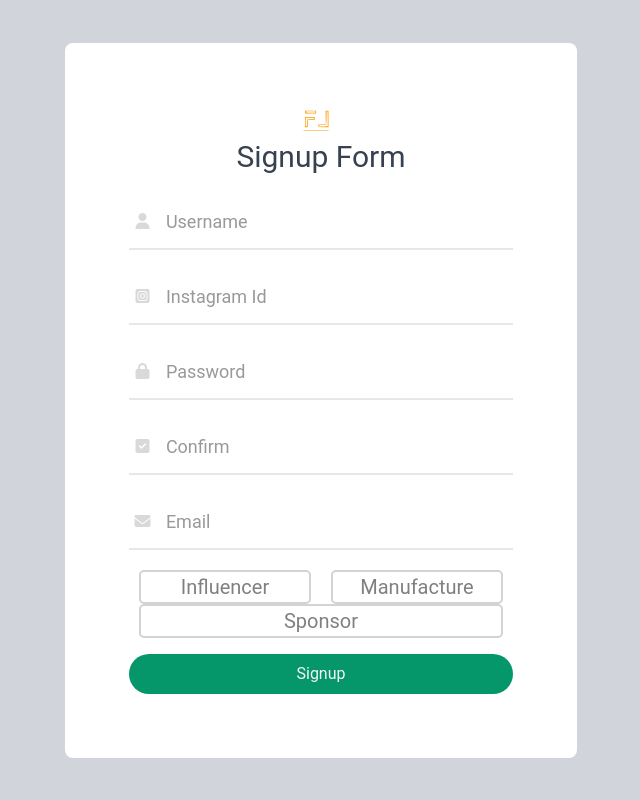
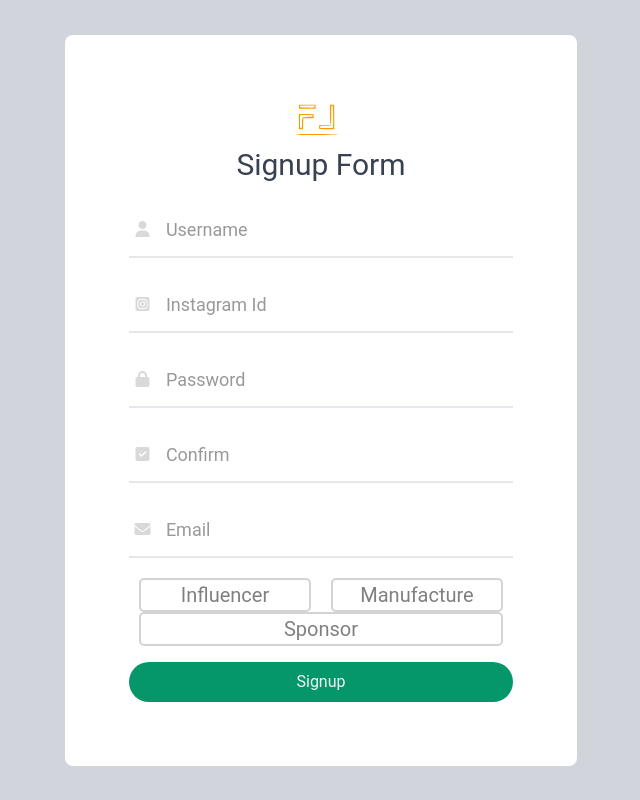
Before and after one commit to amir-hossein-moqimi/FLOGRAM, a Django app: page /accounts/signup/ in a window 1280 px wide. Shown: the whole page, without its empty margins (319-959 px from the left). Run offline with Django 4.2, Linux system fonts and the light colour scheme; some libraries are stand-ins or nearby versions.

Commit message:
logo w and h edited

```diff
--- a/FLOGRAM/templates/login.html
+++ b/FLOGRAM/templates/login.html
@@ -85,8 +85,7 @@
                 viewBox="0 0 117 113"
                 style="enable-background: new 0 0 117 113"
                 xml:space="preserve"
-                class="fill-current text-white h-8 w-8 mr-2"
-                width="10%"
+                class="fill-current text-white h-12 w-12 mr-2"
               >
                 <style type="text/css">
                   .st0 {
--- a/FLOGRAM/templates/signup.html
+++ b/FLOGRAM/templates/signup.html
@@ -150,8 +150,7 @@
                 viewBox="0 0 117 113"
                 style="enable-background: new 0 0 117 113"
                 xml:space="preserve"
-                class="fill-current text-white h-8 w-8 mr-2"
-                width="10%"
+                class="fill-current text-white h-12 w-12 mr-2"
               >
                 <style type="text/css">
                   .st0 {
```
